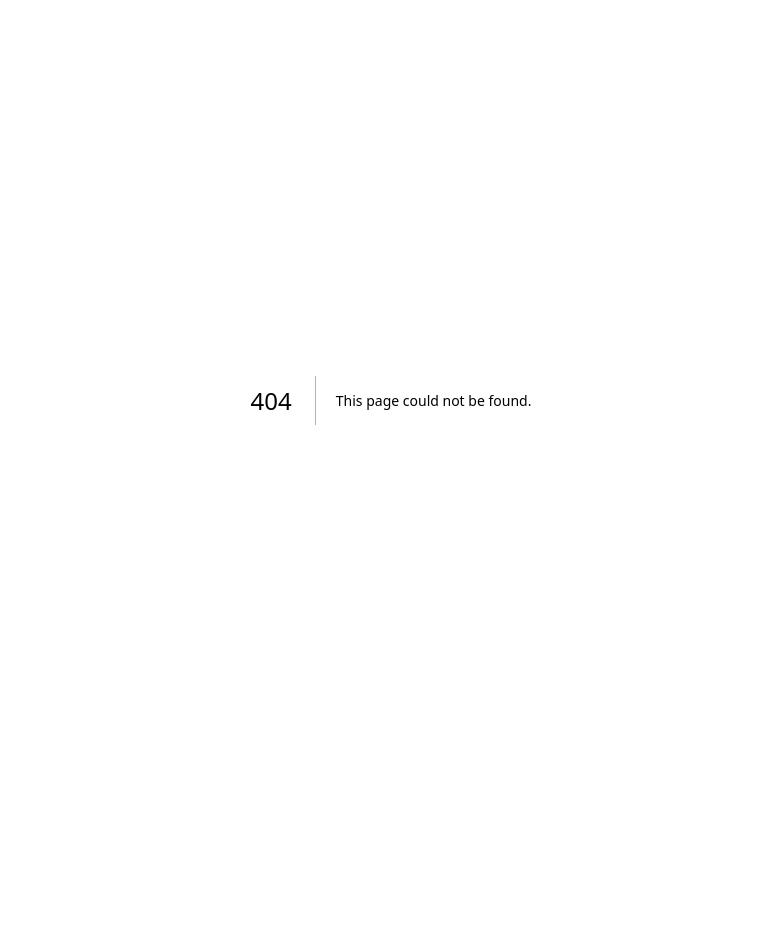
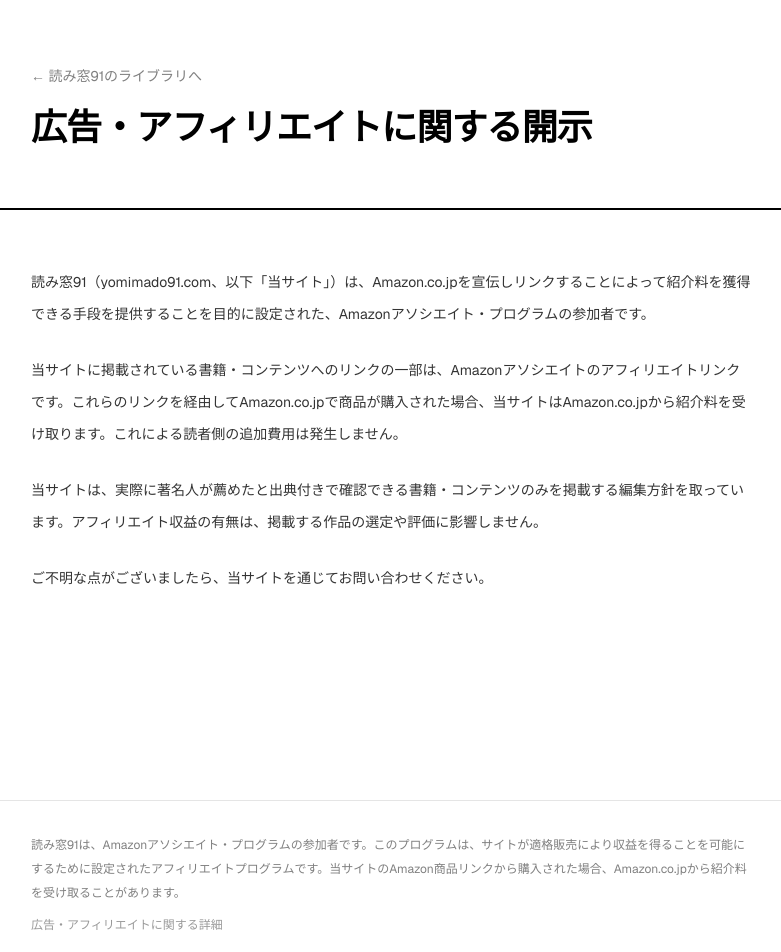
Before and after one commit to Wtr1818/kindle-sensho, a Next.js app: page /disclosure in a window 1280 px wide. Before the commit this address had no page. Shown: the top 952 px of the page, without its empty margins (249-1030 px from the left). Before the commit the page ends 800 px from the top, so only its background shows below. Built offline with nearby package versions, Linux system fonts and the light colour scheme.

Commit message:
Add Amazon Associates affiliate disclosure footer and dedicated disclosure page

```diff
--- /dev/null
+++ b/app/disclosure/page.tsx
@@ -0,0 +1,43 @@
+import type { Metadata } from "next";
+import Link from "next/link";
+
+export const metadata: Metadata = {
+  title: "広告・アフィリエイトに関する開示",
+  description: "読み窓91のアフィリエイトプログラム参加に関する開示事項です。",
+};
+
+export default function DisclosurePage() {
+  return (
+    <div className="min-h-screen bg-[#ffffff]">
+      <header className="border-b-2 border-[#000000]">
+        <div className="mx-auto max-w-3xl px-6 py-16">
+          <Link
+            href="/"
+            className="text-sm text-[#000000]/50 underline-offset-4 hover:text-[#000000] hover:underline"
+          >
+            ← 読み窓91のライブラリへ
+          </Link>
+          <h1 className="mt-4 font-serif text-4xl font-bold tracking-tight text-[#000000]">
+            広告・アフィリエイトに関する開示
+          </h1>
+        </div>
+      </header>
+      <main className="mx-auto max-w-3xl px-6 py-14">
+        <div className="space-y-6 text-sm leading-8 text-[#000000]/80">
+          <p>
+            読み窓91（yomimado91.com、以下「当サイト」）は、Amazon.co.jpを宣伝しリンクすることによって紹介料を獲得できる手段を提供することを目的に設定された、Amazonアソシエイト・プログラムの参加者です。
+          </p>
+          <p>
+            当サイトに掲載されている書籍・コンテンツへのリンクの一部は、Amazonアソシエイトのアフィリエイトリンクです。これらのリンクを経由してAmazon.co.jpで商品が購入された場合、当サイトはAmazon.co.jpから紹介料を受け取ります。これによる読者側の追加費用は発生しません。
+          </p>
+          <p>
+            当サイトは、実際に著名人が薦めたと出典付きで確認できる書籍・コンテンツのみを掲載する編集方針を取っています。アフィリエイト収益の有無は、掲載する作品の選定や評価に影響しません。
+          </p>
+          <p>
+            ご不明な点がございましたら、当サイトを通じてお問い合わせください。
+          </p>
+        </div>
+      </main>
+    </div>
+  );
+}
--- a/app/layout.tsx
+++ b/app/layout.tsx
@@ -1,5 +1,6 @@
 import type { Metadata } from "next";
 import { Geist, Geist_Mono, Shippori_Mincho } from "next/font/google";
+import { Footer } from "@/components/Footer";
 import "./globals.css";
 
 const geistSans = Geist({
@@ -55,7 +56,10 @@ export default function RootLayout({
       lang="en"
       className={`${geistSans.variable} ${geistMono.variable} ${shipporiMincho.variable} h-full antialiased`}
     >
-      <body className="min-h-full flex flex-col">{children}</body>
+      <body className="min-h-full flex flex-col">
+        <div className="flex-1">{children}</div>
+        <Footer />
+      </body>
     </html>
   );
 }
--- a/app/sitemap.ts
+++ b/app/sitemap.ts
@@ -6,7 +6,7 @@ import { getGenreNames } from "@/data/genres";
 const BASE_URL = "https://yomimado91.com";
 
 export default function sitemap(): MetadataRoute.Sitemap {
-  const staticPages = ["", "/archive", "/today-sale"].map((path) => ({
+  const staticPages = ["", "/archive", "/today-sale", "/disclosure"].map((path) => ({
     url: `${BASE_URL}${path}`,
     lastModified: new Date(),
   }));
--- /dev/null
+++ b/components/Footer.tsx
@@ -0,0 +1,18 @@
+import Link from "next/link";
+
+export function Footer() {
+  return (
+    <footer className="border-t border-[#000000]/10 bg-[#ffffff]">
+      <div className="mx-auto max-w-3xl px-6 py-8">
+        <p className="text-xs leading-6 text-[#000000]/50">
+          読み窓91は、Amazonアソシエイト・プログラムの参加者です。このプログラムは、サイトが適格販売により収益を得ることを可能にするために設定されたアフィリエイトプログラムです。当サイトのAmazon商品リンクから購入された場合、Amazon.co.jpから紹介料を受け取ることがあります。
+        </p>
+        <p className="mt-3 text-xs text-[#000000]/40">
+          <Link href="/disclosure" className="underline-offset-2 hover:underline">
+            広告・アフィリエイトに関する詳細
+          </Link>
+        </p>
+      </div>
+    </footer>
+  );
+}
```
